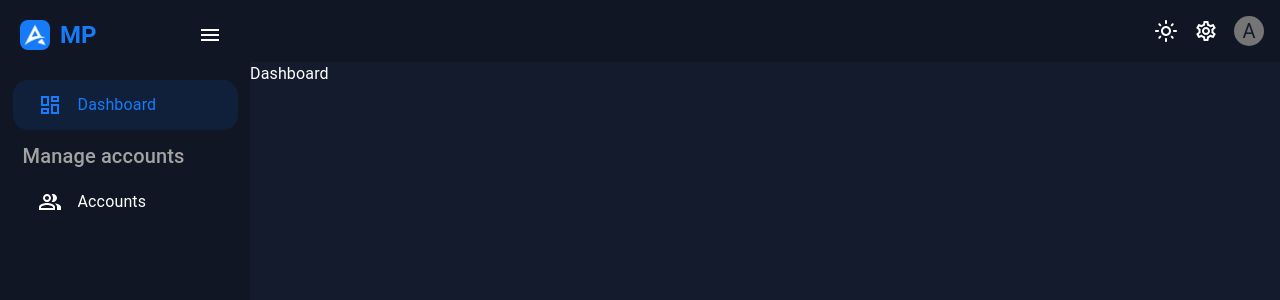
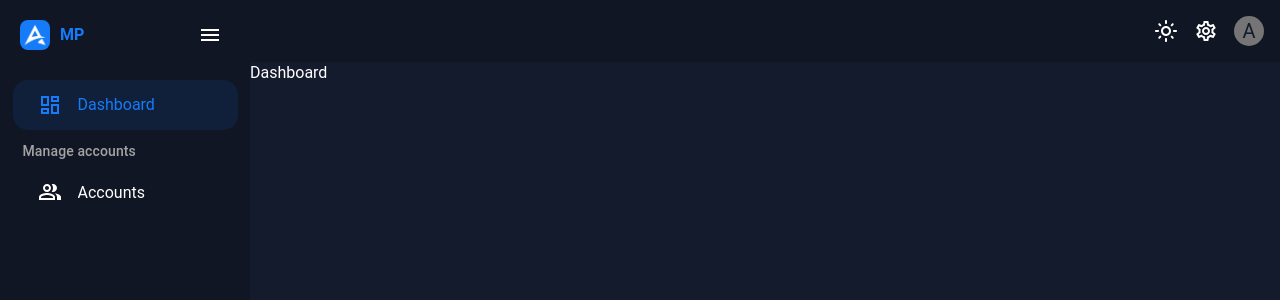
Before and after one commit to quangkhai482002/graph, a React (Vite) app: page / in a window 1280 px wide. Shown: the top 300 px of the page. Built offline with nearby package versions, Linux system fonts and the light colour scheme.

Commit message:
fontsize

```diff
--- a/src/App.tsx
+++ b/src/App.tsx
@@ -1,6 +1,6 @@
 import { createContext, useState } from "react";
 import { Box, CssBaseline, ThemeProvider } from "@mui/material";
-import { ColorModeContext, useMode } from "./theme";
+import { ColorModeContext, useMode, FontSizeContext } from "./theme";
 import { Navbar, SideBar } from "./scenes";
 import { Outlet } from "react-router-dom";
 
@@ -12,13 +12,13 @@ interface ToggledContextType {
 export const ToggledContext = createContext<ToggledContextType | null>(null);
 
 function App(): JSX.Element {
-  const [theme, colorMode] = useMode();
+  const [theme, colorMode, fontSizeContext] = useMode();
   const [toggled, setToggled] = useState<boolean>(false);
-
   const values: ToggledContextType = { toggled, setToggled };
 
   return (
     <ColorModeContext.Provider value={colorMode}>
+      <FontSizeContext.Provider value={fontSizeContext}>
         <ThemeProvider theme={theme}>
           <CssBaseline />
           <ToggledContext.Provider value={values}>
@@ -47,6 +47,7 @@ function App(): JSX.Element {
             </Box>
           </ToggledContext.Provider>
         </ThemeProvider>
+      </FontSizeContext.Provider>
     </ColorModeContext.Provider>
   );
 }
--- a/src/scenes/Account/index.tsx
+++ b/src/scenes/Account/index.tsx
@@ -1,7 +1,7 @@
-import React from "react";
+import { Typography } from "@mui/material";
 
 const Account = () => {
-  return <div>Account</div>;
+  return <Typography variant="h5">Account</Typography>;
 };
 
 export default Account;
--- a/src/scenes/Dashboard/index.tsx
+++ b/src/scenes/Dashboard/index.tsx
@@ -1,7 +1,7 @@
-import React from "react";
+import { Typography } from "@mui/material";
 
 const Dashboard = () => {
-  return <div>Dashboard</div>;
+  return <Typography variant="h5">Dashboard</Typography>;
 };
 
 export default Dashboard;
--- a/src/scenes/layout/navbar/index.tsx
+++ b/src/scenes/layout/navbar/index.tsx
@@ -7,20 +7,29 @@ import {
 import {
   Avatar,
   Box,
+  Drawer,
   IconButton,
+  List,
+  ListItem,
+  Slider,
   useMediaQuery,
   useTheme,
 } from "@mui/material";
-import { useContext } from "react";
+import { useContext, useState } from "react";
 import { ToggledContext } from "../../../App";
-import { ColorModeContext, tokens } from "../../../theme";
+import { ColorModeContext, tokens, FontSizeContext } from "../../../theme";
 
 const Navbar = () => {
   const theme = useTheme();
   const colorMode = useContext(ColorModeContext);
   const toggledContext = useContext(ToggledContext);
+  const fontSizeContext = useContext(FontSizeContext);
   const isMdDevices = useMediaQuery("(max-width:768px)");
   const colors = tokens(theme.palette.mode);
+  const [open, setOpen] = useState(false);
+  const toggleDrawer = (newOpen: boolean) => () => {
+    setOpen(newOpen);
+  };
 
   return (
     <Box
@@ -49,9 +58,29 @@ const Navbar = () => {
             <DarkModeOutlined />
           )}
         </IconButton>
-        <IconButton>
+        <IconButton onClick={toggleDrawer(true)}>
           <SettingsOutlined />
         </IconButton>
+        <Drawer open={open} onClose={toggleDrawer(false)} anchor="right">
+          <List sx={{ width: 250 }} role="presentation">
+            <ListItem disablePadding>
+              <Slider
+                sx={{ width: 200, margin: "auto", py: 10 }}
+                aria-label="Font Size"
+                defaultValue={14}
+                value={fontSizeContext.fontSize}
+                onChange={(_, newValue) =>
+                  fontSizeContext.setFontSize(newValue as number)
+                }
+                valueLabelDisplay="auto"
+                step={2}
+                marks
+                min={10}
+                max={30}
+              />
+            </ListItem>
+          </List>
+        </Drawer>
         <IconButton>
           <Avatar sx={{ width: 30, height: 30 }}>A</Avatar>
         </IconButton>
--- a/src/scenes/layout/sidebar/Item.tsx
+++ b/src/scenes/layout/sidebar/Item.tsx
@@ -1,3 +1,4 @@
+import { Typography } from "@mui/material";
 import { MenuItem } from "react-pro-sidebar";
 import { Link, useLocation } from "react-router-dom";
 
@@ -21,7 +22,7 @@ const Item: React.FC<ItemProps> = ({ title, path, icon }) => {
         borderRadius: "15px",
       }}
     >
-      {title}
+      <Typography variant="h5">{title}</Typography>
     </MenuItem>
   );
 };
--- a/src/theme.tsx
+++ b/src/theme.tsx
@@ -1,5 +1,5 @@
 import { createTheme, Theme } from "@mui/material";
-import { useMemo, useState, createContext } from "react";
+import { useMemo, useState, createContext, useEffect } from "react";
 
 type Mode = "light" | "dark";
 
@@ -8,60 +8,19 @@ type ColorTokens = {
   primary: Record<number, string>;
 };
 
-// Color Design Tokens
 export const tokens = (mode: Mode): ColorTokens => ({
   ...(mode === "dark"
     ? {
-        gray: {
-          100: "#e0e0e0",
-          200: "#c2c2c2",
-          300: "#a3a3a3",
-          400: "#858585",
-          500: "#666666",
-          600: "#525252",
-          700: "#3d3d3d",
-          800: "#292929",
-          900: "#141414",
-        },
-        primary: {
-          100: "#d0d1d5",
-          200: "#a1a4ab",
-          300: "#727681",
-          400: "#434957",
-          500: "#141b2d",
-          600: "#101624",
-          700: "#0c101b",
-          800: "#080b12",
-          900: "#040509",
-        },
+        gray: { 100: "#e0e0e0", 300: "#a3a3a3" },
+        primary: { 100: "#d0d1d5", 500: "#141b2d", 600: "#101624" },
       }
     : {
-        gray: {
-          100: "#141414",
-          200: "#292929",
-          300: "#3d3d3d",
-          400: "#525252",
-          500: "#666666",
-          600: "#858585",
-          700: "#a3a3a3",
-          800: "#c2c2c2",
-          900: "#e0e0e0",
-        },
-        primary: {
-          100: "#040509",
-          200: "#080b12",
-          300: "#0c101b",
-          400: "#434957",
-          500: "#f2f0f0",
-          600: "#fcfcfc",
-          700: "#727681",
-          800: "#a1a4ab",
-          900: "#d0d1d5",
-        },
+        gray: { 100: "#141414", 300: "#3d3d3d" },
+        primary: { 100: "#040509", 500: "#f2f0f0", 600: "#fcfcfc" },
       }),
 });
-type ThemeSettings = (mode: Mode) => Theme;
-export const themeSettings: ThemeSettings = (mode) => {
+type ThemeSettings = (mode: Mode, fontSize: number) => Theme;
+export const themeSettings: ThemeSettings = (mode, fontSize) => {
   const colors = tokens(mode);
 
   return createTheme({
@@ -69,21 +28,24 @@ export const themeSettings: ThemeSettings = (mode) => {
       mode: mode,
       ...(mode === "dark"
         ? {
-            primary: {
-              main: colors.primary[100],
-            },
-            background: {
-              default: colors.primary[500],
-            },
+            primary: { main: colors.primary[100] },
+            background: { default: colors.primary[500] },
           }
         : {
-            primary: {
-              main: colors.primary[100],
-            },
-            background: {
-              default: colors.primary[500],
-            },
+            primary: { main: colors.primary[100] },
+            background: { default: colors.primary[500] },
           }),
+    },
+    typography: {
+      h4: {
+        fontSize: fontSize + 6,
+      },
+      h5: {
+        fontSize: fontSize + 2,
+      },
+      h6: {
+        fontSize: fontSize,
+      },
     },
   });
 };
@@ -93,8 +55,32 @@ type ColorModeContextType = {
 export const ColorModeContext = createContext<ColorModeContextType>({
   toggleColorMode: () => {},
 });
-export const useMode = (): [Theme, ColorModeContextType] => {
-  const [mode, setMode] = useState<Mode>("dark");
+type FontSizeContextType = {
+  fontSize: number;
+  setFontSize: (size: number) => void;
+};
+export const FontSizeContext = createContext<FontSizeContextType>({
+  fontSize: 14,
+  setFontSize: () => {},
+});
+
+export const useMode = (): [
+  Theme,
+  ColorModeContextType,
+  FontSizeContextType
+] => {
+  const storedMode = (localStorage.getItem("themeMode") as Mode) || "dark";
+  const storedFontSize = Number(localStorage.getItem("fontSize")) || 14;
+  const [mode, setMode] = useState<Mode>(storedMode);
+  const [fontSize, setFontSize] = useState<number>(storedFontSize);
+  useEffect(() => {
+    localStorage.setItem("themeMode", mode);
+  }, [mode]);
+
+  useEffect(() => {
+    localStorage.setItem("fontSize", fontSize.toString());
+  }, [fontSize]);
+
   const colorMode = useMemo(
     () => ({
       toggleColorMode: () =>
@@ -102,6 +88,10 @@ export const useMode = (): [Theme, ColorModeContextType] => {
     }),
     []
   );
-  const theme = useMemo(() => themeSettings(mode), [mode]);
-  return [theme, colorMode];
+  const fontSizeContext = useMemo(
+    () => ({ fontSize, setFontSize }),
+    [fontSize]
+  );
+  const theme = useMemo(() => themeSettings(mode, fontSize), [mode, fontSize]);
+  return [theme, colorMode, fontSizeContext];
 };
```
Lines whose indentation alone changed are shown as unchanged.
